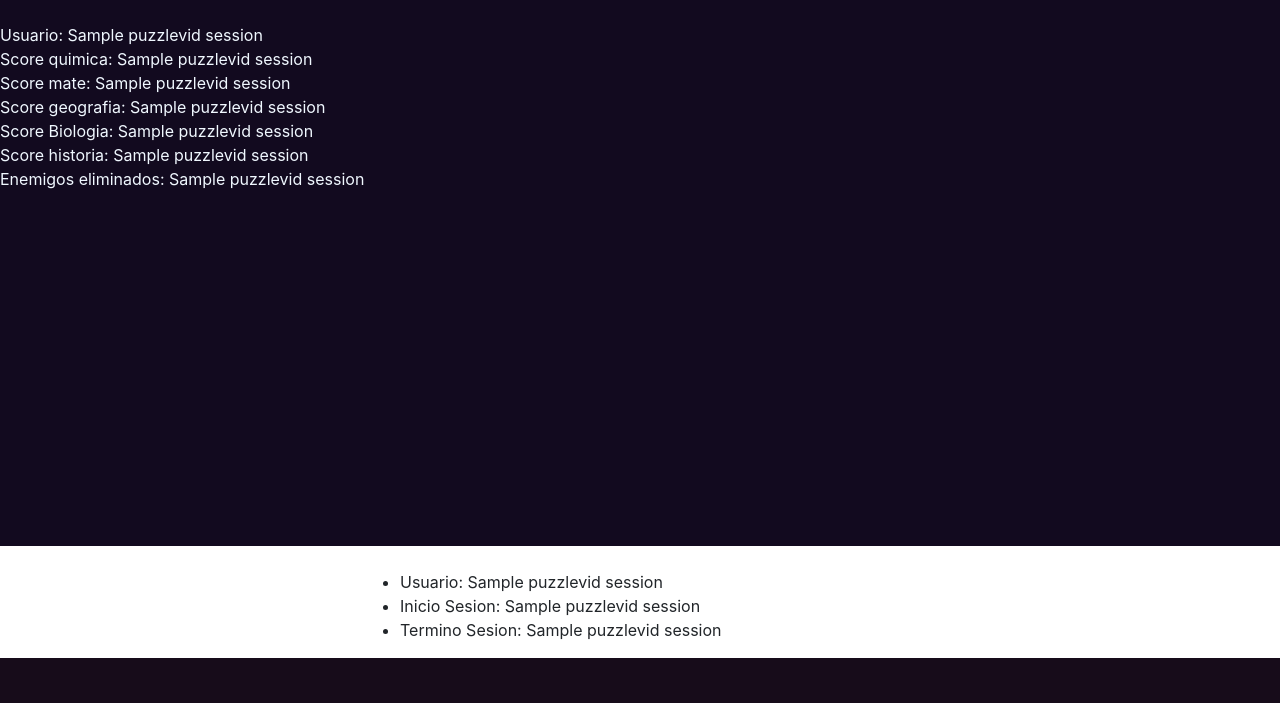
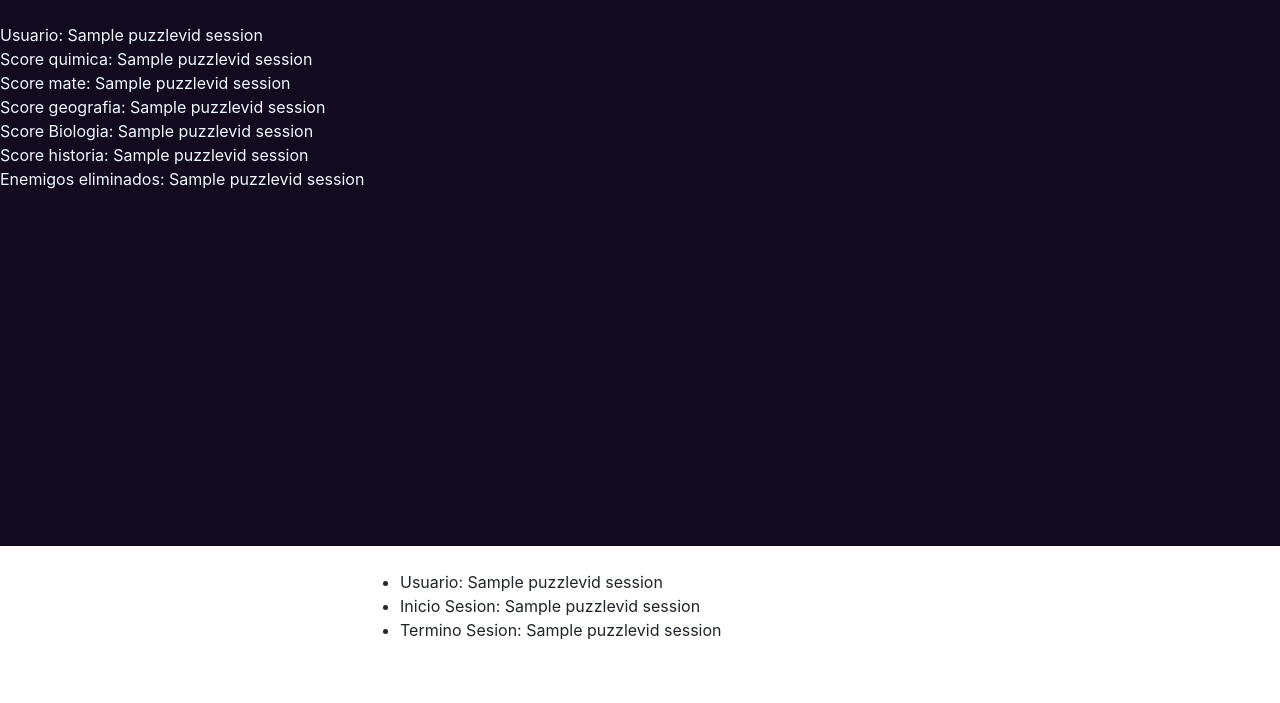
Before and after one commit to Diggory23/PuzzlevidAzure101, a Django app: page /estadisticas/ in a window 1280 px wide; the page is wider, and only the part inside the window is pictured. Shown: the part 364-1067 px from the top of that part. Before the commit the page ends 1022 px from the top of that part, so only its background shows below. Run offline with Django 3.2, Linux system fonts and the light colour scheme; a user stored in the database is signed in; tables that the repository leaves empty hold one stand-in row (values such as "Sample post"); a database or web service that is not in the repository returns one stand-in record (values such as "Sample title"); some libraries are stand-ins or nearby versions.

Commit message:
Update style3.css

```diff
--- a/static/style3.css
+++ b/static/style3.css
@@ -245,8 +245,10 @@ background: #120A1F;
 color: aliceblue;
 background-size: cover;
 height: 100%;
-padding-bottom: 40%;
+}
 
+.userlist{
+    padding-bottom: 40%;
 }
 
 .sessiones{
```
